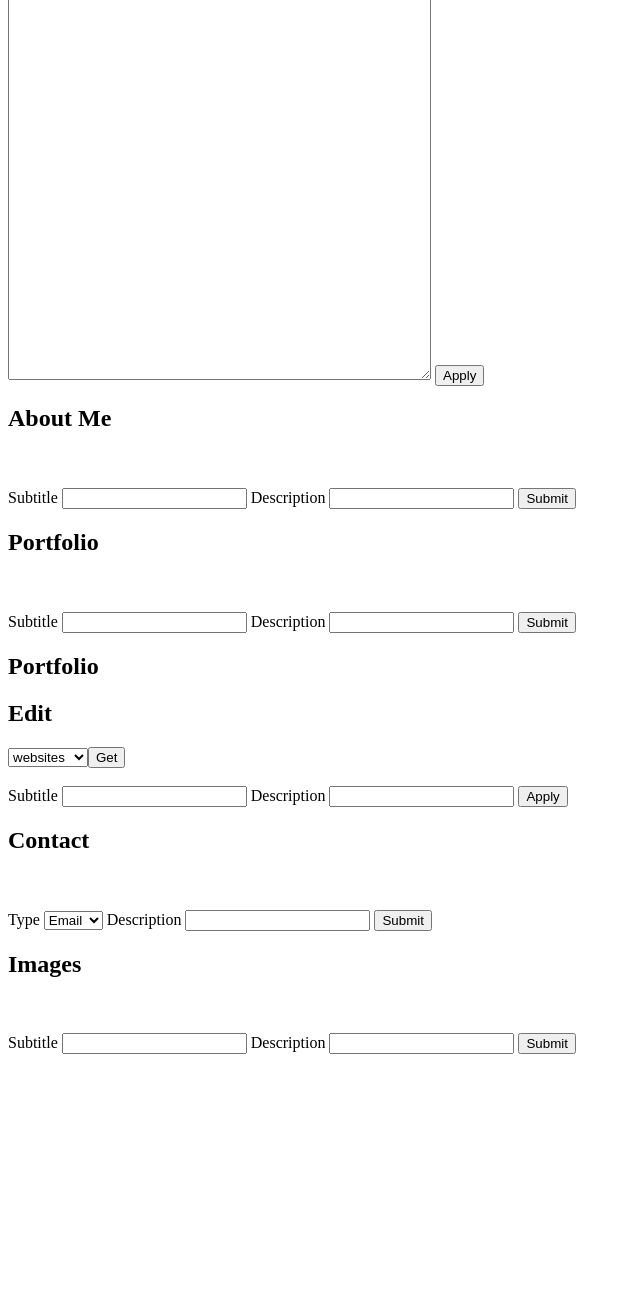
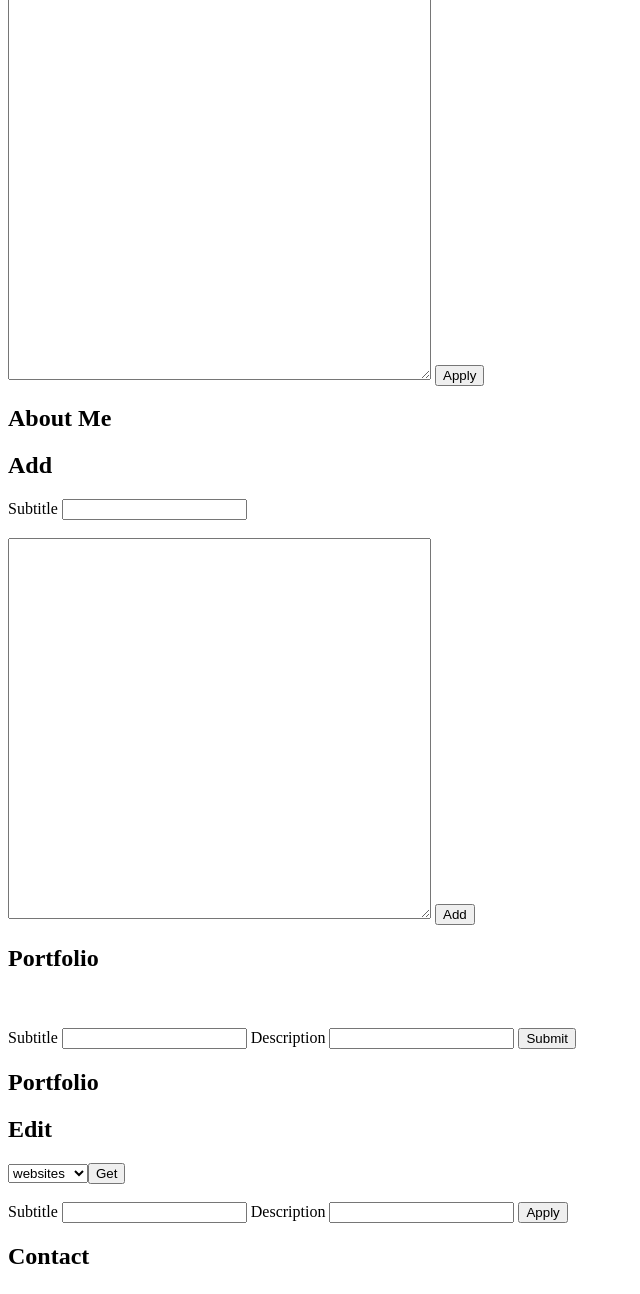
Before and after one commit to JamesCullen2/JamesPortfolio, a PHP site: page / in a window 1280 px wide. Shown: the part 356-1650 px from the top of the page, without its empty margins (0-640 px from the left). Before the commit the page ends 1410 px from the top, so only its background shows below. Run offline with PHP 8.4, Linux system fonts and the light colour scheme; data that the repository does not hold is empty.

Commit message:
changed input names in about add section

```diff
--- a/index.php
+++ b/index.php
@@ -7,6 +7,7 @@ $db->setAttribute(PDO::ATTR_DEFAULT_FETCH_MODE, PDO::FETCH_ASSOC);
 
 $subtitleArray = getAboutMeSubtitleFromDatabase($db);
 $textArray = getAboutMeDescriptionFromDatabase($db);
+//addAboutMeInfoToDatabase($_POST,$db);
 
 ?>
 
@@ -38,32 +39,30 @@ $textArray = getAboutMeDescriptionFromDatabase($db);
     <div>
     <h2>About Me</h2>
     <h2>Edit</h2>
-        <form id="about me" action="index.php" method="post">
+        <form id="editAboutMe" action="index.php" method="post">
             <select name="selectSubtitle">
                 <?php echo listingSubtitles($subtitleArray) ?>
             </select>
             <input type='submit' value='Get'>
         </form>
         <br><br>
-        <textarea rows="25" cols="50" name="description" form="about me">
+        <textarea rows="25" cols="50" name="description" form="editAboutMe">
             <?php echo populateDescriptionForm($textArray) ?>
         </textarea>
             <input type="submit" value="Apply">
-<!--        <form method="post" action="index.php">-->
-<!--            <label for="description">Description</label>-->
-<!--            <input type="text" name="description">-->
     </form>
     </div>
 
     <div>
         <h2>About Me</h2>
-        <br><br>
-        <form method="post" action="admin.php">
+        <h2>Add</h2>
+        <form id="addAboutMe" method="post" action="admin.php">
             <label for="subtitle">Subtitle</label>
             <input type="text" name="subtitle">
-            <label for="description">Description</label>
-            <input type="text" name="description">
-            <input type="submit">
+            <br><br>
+            <textarea rows="25" cols="50" name="text" form="addAboutMe">
+            </textarea>
+            <input type="submit" name="submitNew" value="Add">
         </form>
     </div>
 
```
